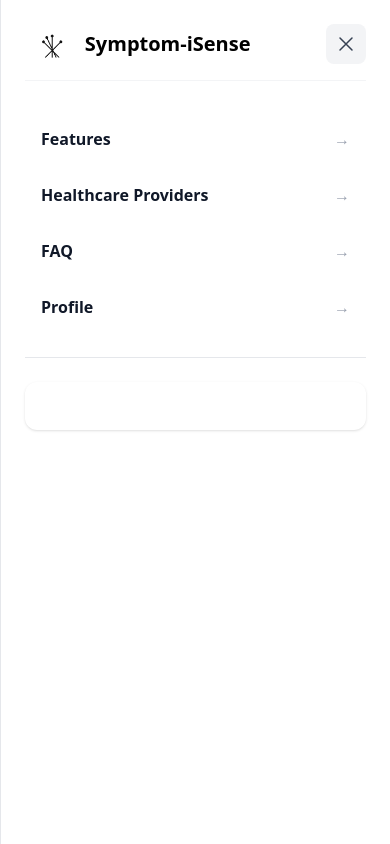
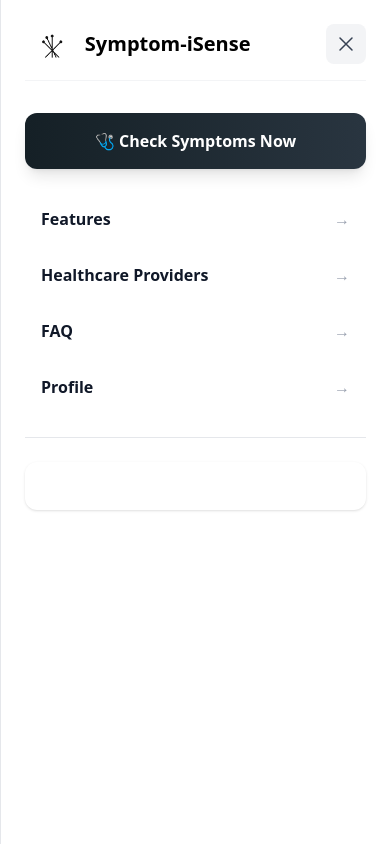
Before and after one commit to 2Ricky3/symptomisense1, a React (Vite) app in the folder symptom-isense/: page / in a window 390 px wide. Both pictures are taken after a click on the button "Open main menu". Built offline with nearby package versions, Linux system fonts and the light colour scheme; no server answers.

Commit message:
Add 'Check Symptoms Now' button to Header
Introduces a new 'Check Symptoms Now' button in the mobile menu of the Header component, with a corresponding callback prop. HomePage passes the new prop to Header to enable this functionality.

```diff
--- a/symptom-isense/src/components/layout/Header.tsx
+++ b/symptom-isense/src/components/layout/Header.tsx
@@ -12,6 +12,7 @@
   onLoginClick?: () => void;
   onLogoutClick?: () => void;
   onProfileClick?: () => void;
+  onCheckSymptomsClick?: () => void;
   scrollToSection: (id: string) => void;
 }
 
@@ -20,6 +21,7 @@
   onLoginClick,
   onLogoutClick,
   onProfileClick,
+  onCheckSymptomsClick,
   scrollToSection
 }) => {
   const [mobileMenuOpen, setMobileMenuOpen] = React.useState(false);
@@ -127,6 +129,17 @@
             </button>
           </div>
           <div className="flow-root">
+            <div className="mb-6">
+              <button
+                className="flex items-center justify-center w-full rounded-xl px-4 py-4 bg-gradient-to-r from-[#152026] to-[#293540] hover:from-[#293540] hover:to-[#455059] text-white font-bold text-base shadow-lg hover:shadow-xl transition-all duration-300 transform hover:scale-[1.02] cursor-pointer mb-4"
+                onClick={() => {
+                  if (onCheckSymptomsClick) onCheckSymptomsClick();
+                  setMobileMenuOpen(false);
+                }}
+              >
+                <span>🩺 Check Symptoms Now</span>
+              </button>
+            </div>
             <div className="space-y-1 mb-6">
               <button
                 className="flex items-center w-full rounded-xl px-4 py-3.5 text-base font-semibold text-gray-900 hover:bg-gradient-to-r hover:from-primary/10 hover:to-accent/10 hover:text-primary transition-all duration-200 cursor-pointer group"
--- a/symptom-isense/src/pages/HomePage.tsx
+++ b/symptom-isense/src/pages/HomePage.tsx
@@ -58,6 +58,7 @@
         onLoginClick={onLoginClick}
         onLogoutClick={onLogoutClick}
         onProfileClick={onProfileClick}
+        onCheckSymptomsClick={onCheckSymptomsClick}
         scrollToSection={scrollToSection}
       />
 
```
